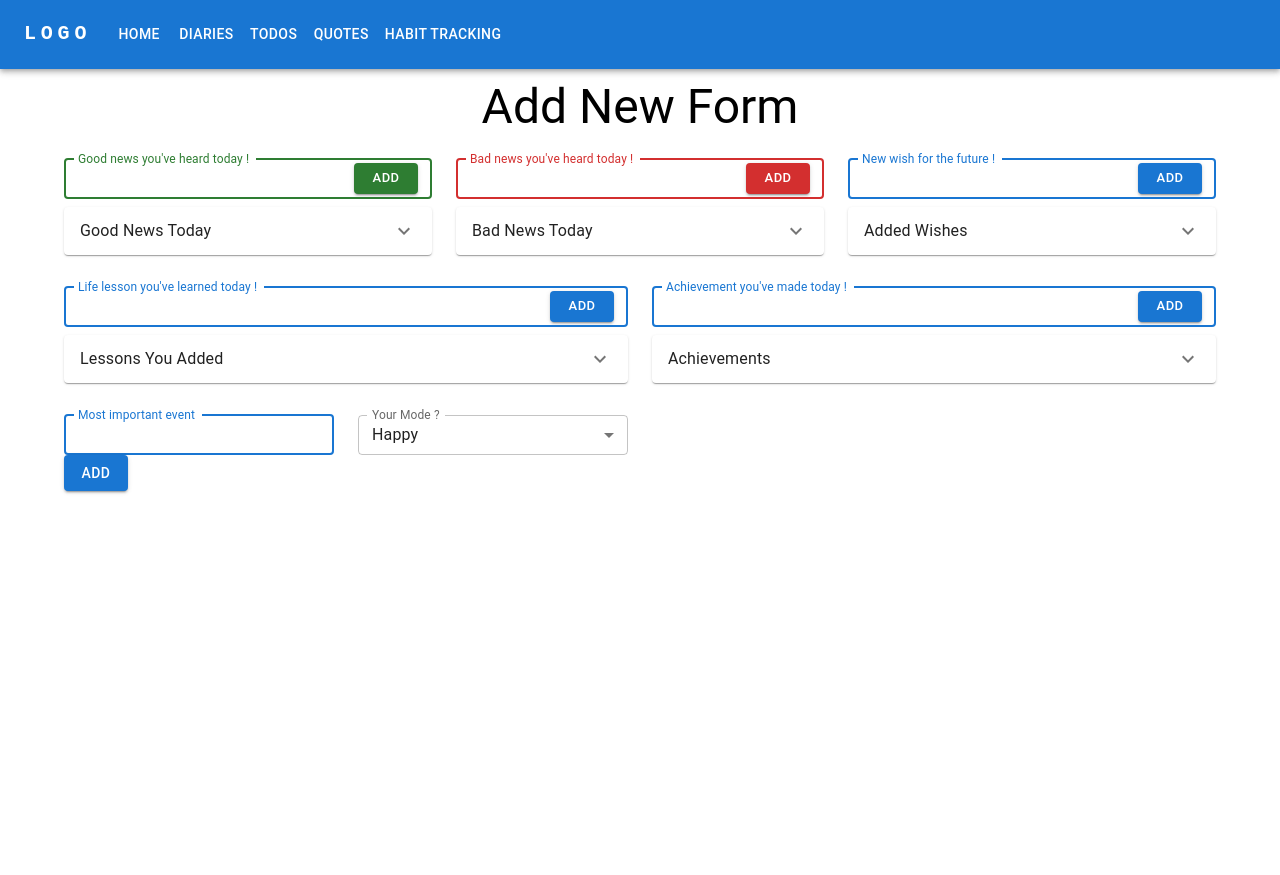
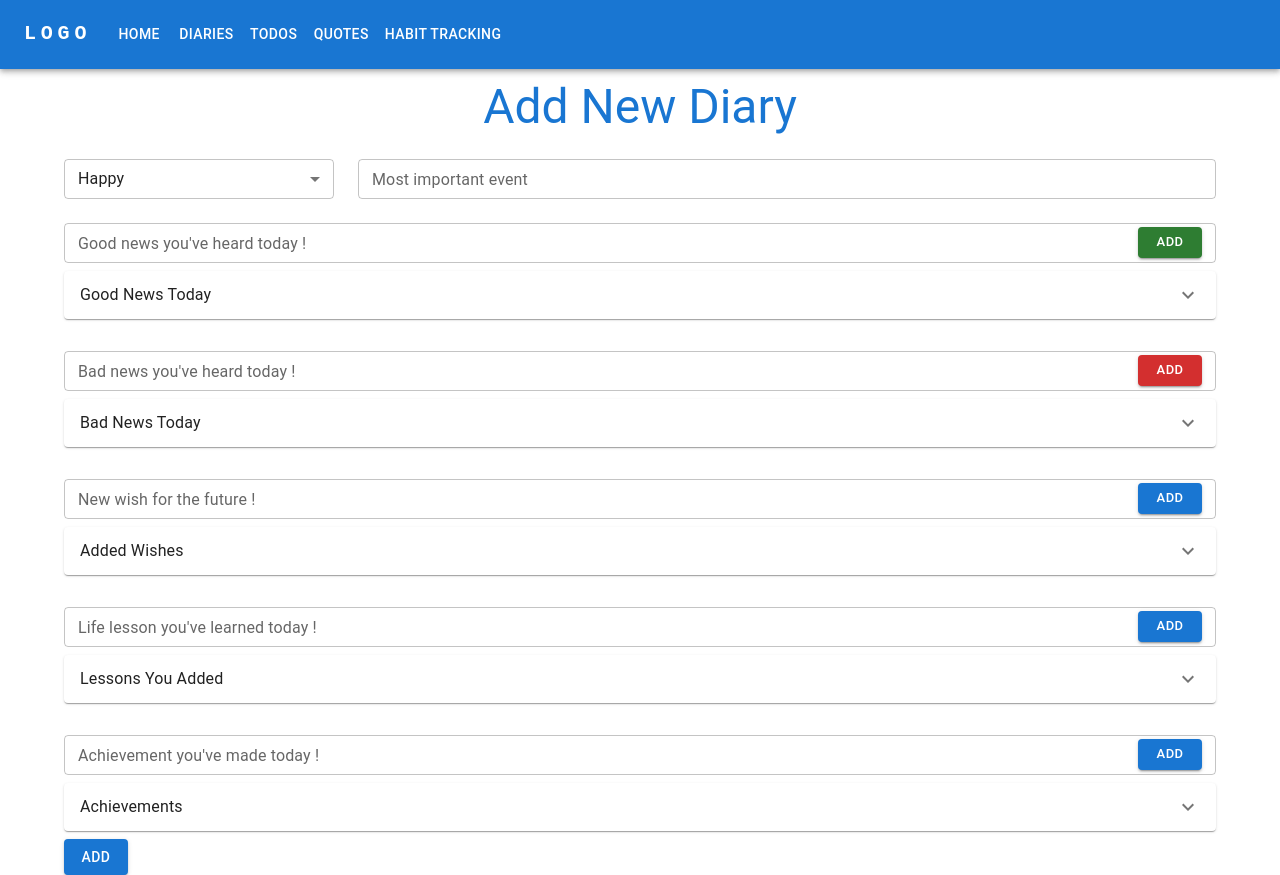
Before and after one commit to Abdelghani-Adel/productivity_app, a Next.js app: page /diaries/add in a window 1280 px wide. Before the commit the page ends 800 px from the top, so only its background shows below. Built offline with nearby package versions, Linux system fonts and the light colour scheme.

Commit message:
coding auto-generated diary form

```diff
--- a/components/Forms/NewDiary/Achievements.tsx
+++ b/components/Forms/NewDiary/Achievements.tsx
@@ -41,7 +41,6 @@ const Achievements: React.FC<props> = (props) => {
       <TextField
         variant="outlined"
         color="primary"
-        focused
         className="textField"
         size="small"
         fullWidth
--- a/components/Forms/NewDiary/BadNews.tsx
+++ b/components/Forms/NewDiary/BadNews.tsx
@@ -40,7 +40,6 @@ const BadNews: React.FC<props> = (props) => {
       <TextField
         variant="outlined"
         color="error"
-        focused
         className="textField"
         size="small"
         fullWidth
--- a/components/Forms/NewDiary/DayEvent.tsx
+++ b/components/Forms/NewDiary/DayEvent.tsx
@@ -10,9 +10,9 @@ const DayEvent: React.FC<props> = (props) => {
       fullWidth
       variant="outlined"
       color="primary"
-      focused
       label="Most important event"
       size="small"
+      className="textField"
       onBlur={onBlurHandler}
     />
   );
--- a/components/Forms/NewDiary/GoodNews.tsx
+++ b/components/Forms/NewDiary/GoodNews.tsx
@@ -41,7 +41,6 @@ const GoodNews: React.FC<props> = (props) => {
       <TextField
         variant="outlined"
         color="success"
-        focused
         className="textField"
         size="small"
         fullWidth
--- a/components/Forms/NewDiary/LearnedLessons.tsx
+++ b/components/Forms/NewDiary/LearnedLessons.tsx
@@ -39,7 +39,6 @@ const LearnedLessons: React.FC<props> = (props) => {
       <TextField
         variant="outlined"
         color="primary"
-        focused
         className="textField"
         size="small"
         fullWidth
--- a/components/Forms/NewDiary/NewDiary.tsx
+++ b/components/Forms/NewDiary/NewDiary.tsx
@@ -56,37 +56,42 @@ const NewDiary = () => {
     <form onSubmit={submitHandler}>
       <Grid container spacing={3}>
         <Grid item xs={12}>
-          <Typography variant="h3" component="h3" align="center">
-            Add New Form
+          <Typography
+            variant="h3"
+            component="h3"
+            align="center"
+            color="primary"
+          >
+            Add New Diary
           </Typography>
-        </Grid>
-
-        <Grid item xs={4}>
-          <GoodNews updateDiary={updateNewDiary} />
-        </Grid>
-
-        <Grid item xs={4}>
-          <BadNews updateDiary={updateNewDiary} />
-        </Grid>
-
-        <Grid item xs={4}>
-          <Wishes updateDiary={updateNewDiary} />
-        </Grid>
-
-        <Grid item xs={6}>
-          <LearnedLessons updateDiary={updateNewDiary} />
-        </Grid>
-
-        <Grid item xs={6}>
-          <Achievements updateDiary={updateNewDiary} />
-        </Grid>
-
-        <Grid item xs={3}>
-          <DayEvent updateDiary={updateNewDiary} />
         </Grid>
 
         <Grid item xs={3}>
           <SelectMode updateDiary={updateNewDiary} />
+        </Grid>
+
+        <Grid item xs={9}>
+          <DayEvent updateDiary={updateNewDiary} />
+        </Grid>
+
+        <Grid item xs={12}>
+          <GoodNews updateDiary={updateNewDiary} />
+        </Grid>
+
+        <Grid item xs={12}>
+          <BadNews updateDiary={updateNewDiary} />
+        </Grid>
+
+        <Grid item xs={12}>
+          <Wishes updateDiary={updateNewDiary} />
+        </Grid>
+
+        <Grid item xs={12}>
+          <LearnedLessons updateDiary={updateNewDiary} />
+        </Grid>
+
+        <Grid item xs={12}>
+          <Achievements updateDiary={updateNewDiary} />
         </Grid>
       </Grid>
 
--- a/components/Forms/NewDiary/SelectMode.tsx
+++ b/components/Forms/NewDiary/SelectMode.tsx
@@ -18,13 +18,12 @@ const SelectMode: React.FC<props> = (props) => {
 
   return (
     <FormControl fullWidth>
-      <InputLabel id="demo-simple-select-label">Your Mode ?</InputLabel>
       <Select
         size="small"
+        className="textField"
         labelId="demo-simple-select-label"
         id="demo-simple-select"
         value={value}
-        label="Your Mode ?"
         onChange={onChangeHandler}
       >
         <MenuItem value="Happy">Happy</MenuItem>
--- a/components/Forms/NewDiary/Wishes.tsx
+++ b/components/Forms/NewDiary/Wishes.tsx
@@ -40,7 +40,6 @@ const Wishes: React.FC<props> = (props) => {
       <TextField
         variant="outlined"
         color="primary"
-        focused
         className="textField"
         size="small"
         fullWidth
--- a/pages/api/diaries.ts
+++ b/pages/api/diaries.ts
@@ -12,8 +12,6 @@ async function handler(req: NextApiRequest, res: NextApiResponse) {
   const diariesCollections = db.collection("diaries");
   const diaries = await diariesCollections.find().toArray();
 
-  console.log(diaries);
-
   res.status(200).json({ diaries });
 }
 
--- a/styles/Newdiary.css
+++ b/styles/Newdiary.css
@@ -1,9 +1,7 @@
 .textField {
   position: relative;
+  background-color: #fff;
 }
 
 .textField_addBtn {
-  position: absolute;
-  right: 0;
-  height: 100%;
 }
```
Also changed, not shown: pages/diaries/[diaryID].tsx (+92 -38 lines).
